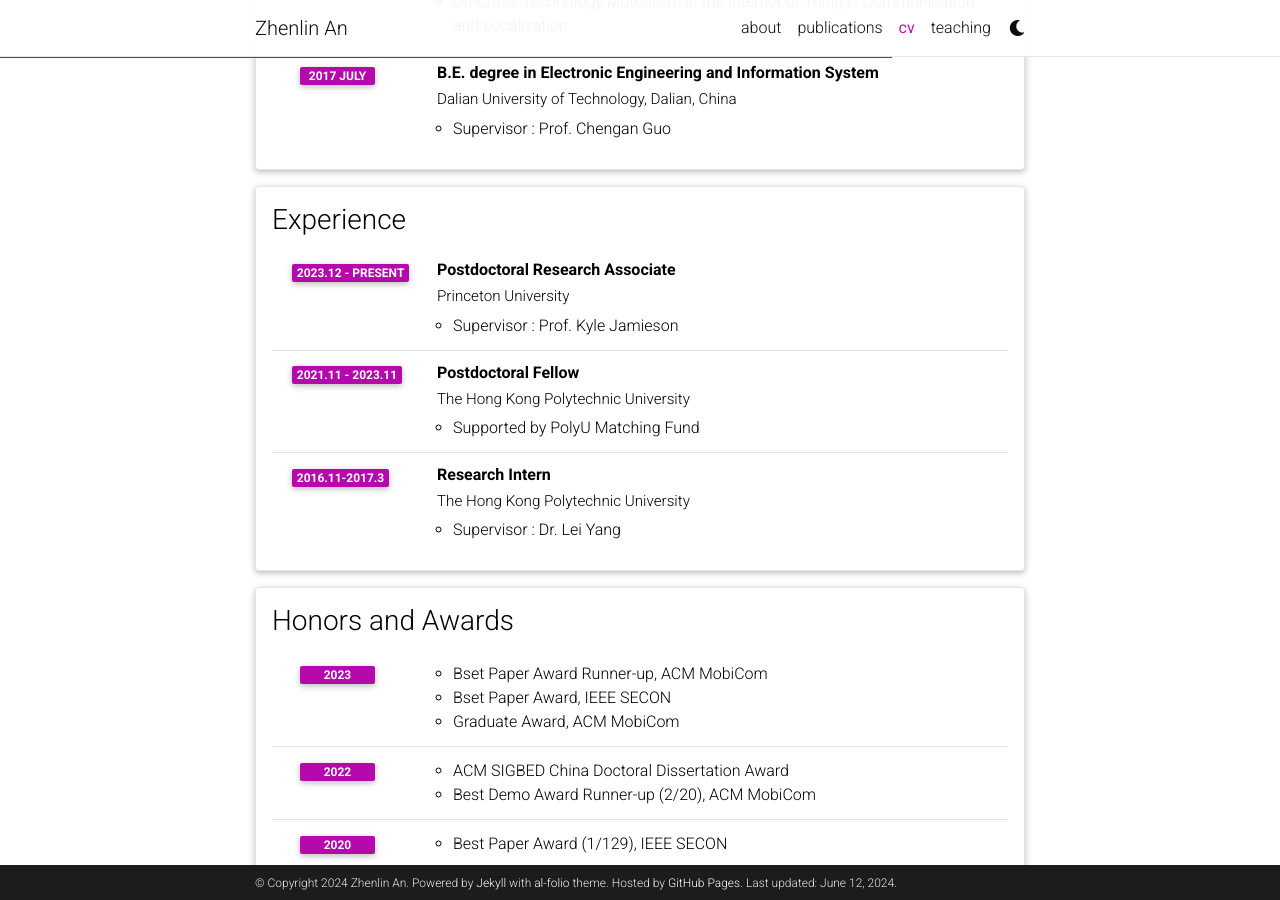
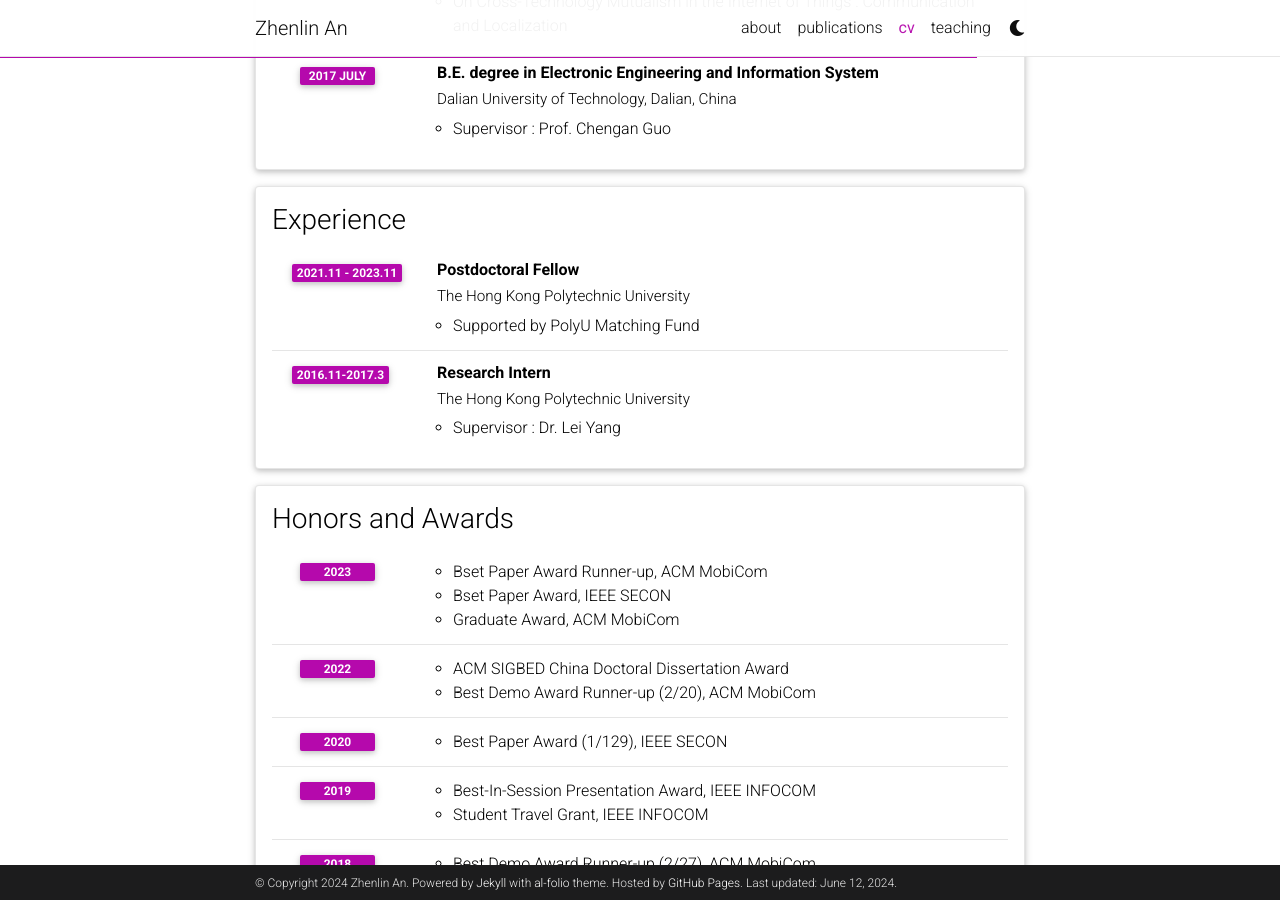
Before and after one commit to Anplus/anplus.github.io, a Jekyll site: the page built from _pages/cv.md, in a window 1280 px wide and 900 px high, scrolled down 827 px. Built offline with Jekyll 4.4.1, drawn with Linux system fonts in a browser that asks for light colours; comment, search, counter and statistics services are not loaded; a style sheet for code colours, icons or effects is not loaded.

Commit message:
Update cv.yml

```diff
--- a/_data/cv.yml
+++ b/_data/cv.yml
@@ -36,12 +36,6 @@
 - title: Experience
   type: time_table
   contents:
-    - title: Postdoctoral Research Associate
-      institution: Princeton University
-      year: 2023.12 - present
-      description:
-        - Supervisor &#58 Prof. Kyle Jamieson
-
     - title: Postdoctoral Fellow
       institution: The Hong Kong Polytechnic University
       year: 2021.11 - 2023.11
```
